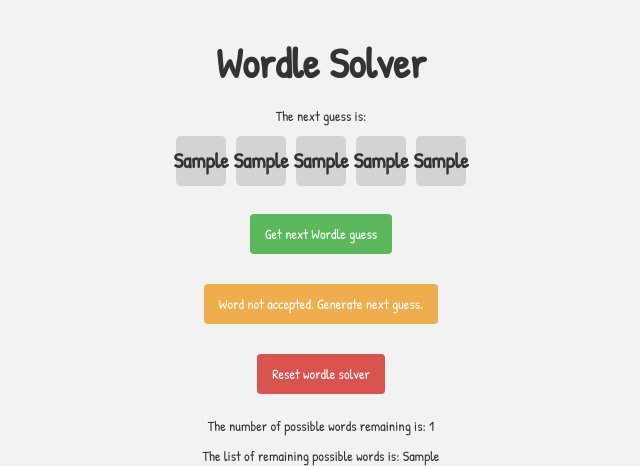
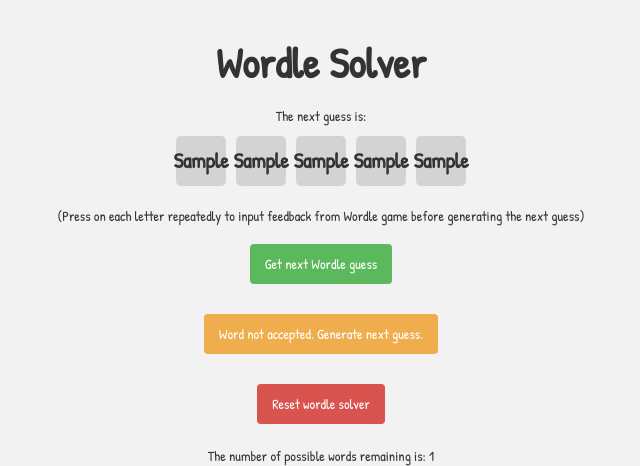
Before and after one commit to richard-flint/wordle_solver, a Flask app: template flask_app/templates/rag_input_page.html in a window 1280 px wide. Shown: the top 466 px of the page, without its empty margins (319-959 px from the left). Run offline with Flask 2, Linux system fonts and the light colour scheme; the template is opened without the code that fills it: most values are stand-ins (such as "Sample title", 1, 10 or a date in 2020); some libraries are stand-ins or nearby versions.

Commit message:
adding additional instructions

```diff
--- a/flask_app/templates/rag_input_page.html
+++ b/flask_app/templates/rag_input_page.html
@@ -22,6 +22,7 @@
 		</div>
 
 		<br>
+		<p>(Press on each letter repeatedly to input feedback from Wordle game before generating the next guess)</p>
 
 		<div>
 			<form method="get" action="/find_word/no/no">
```
